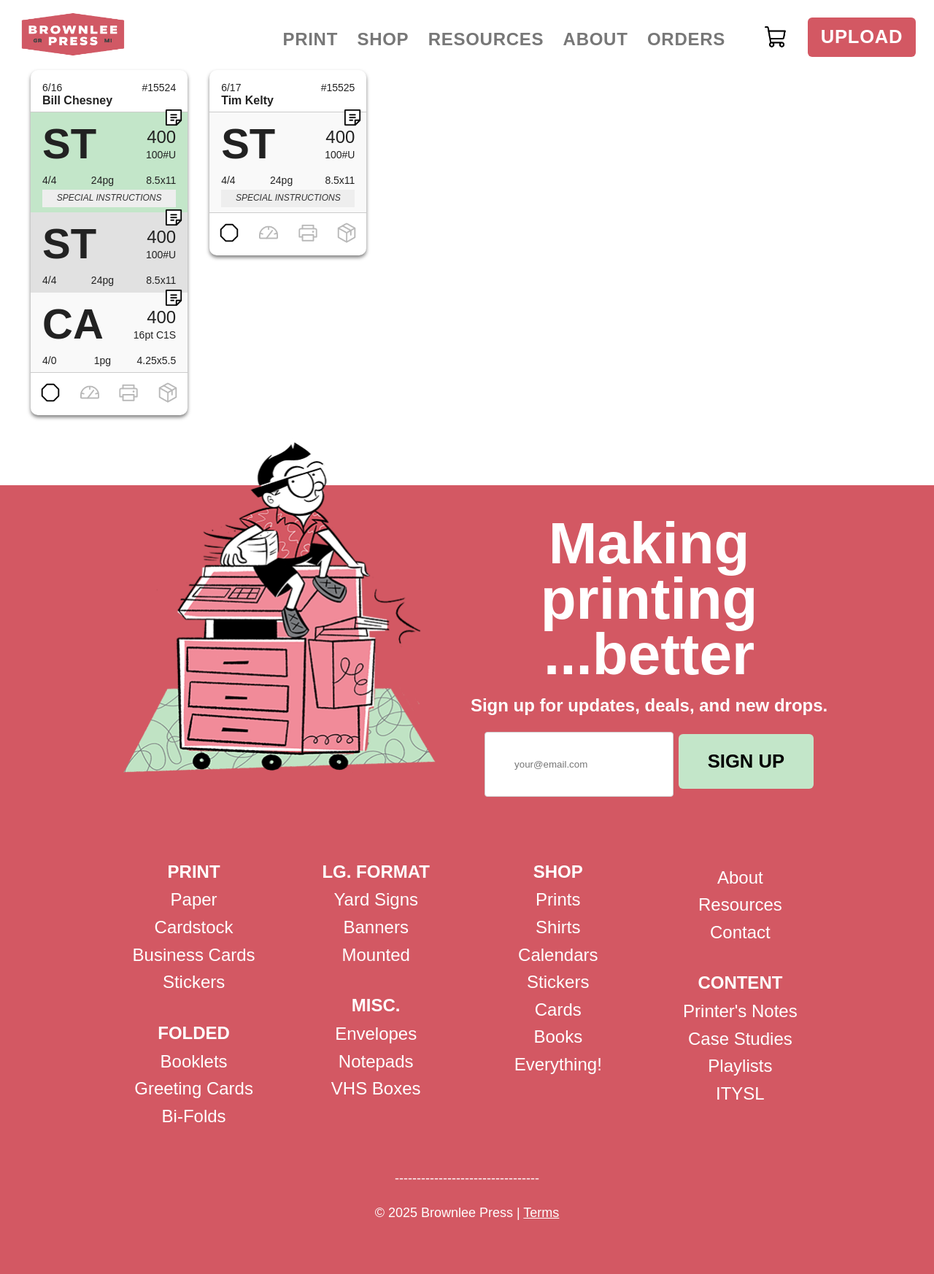
After one commit to brownleepress/brownlee-site, a PHP site: page /incoming-orders.php in a window 1280 px wide. The commit adds this page. Shown: the whole page at 73% size. Run offline with PHP 8.4, Linux system fonts and the light colour scheme.

Commit message:
Update order card layout and add images

```diff
--- a/__003-header.php
+++ b/__003-header.php
@@ -10,6 +10,7 @@
             <a href="#">Shop</a>
             <a href="#">Resources</a>
             <a href="#">About</a>
+            <a href="incoming-orders.php">Orders</a>
             <a href="#"></a><img src="img/cart.png" alt="Brownlee Press" class="desktopCart" id=""/></a>
             <a href="#" class="upload-btn">Upload</a>
           </nav>
--- /dev/null
+++ b/incoming-orders.php
@@ -0,0 +1,325 @@
+<?php include '__001-top.php'; ?>
+  <title>Orders</title>
+<?php include '__002-links.php'; ?>
+<!--inside head -->
+
+<style>
+  .order-cards-wrapper {
+    display: grid;
+    grid-template-columns: repeat(auto-fill, minmax(200px, 1fr));
+    gap: 30px;
+    width: 100%;
+    padding: 0 10px;
+    box-sizing: border-box;
+    align-items: start;
+  }
+  .order-card {
+    background: white;
+    border-radius: 10px;
+    box-shadow: 0 3px 5px rgba(0,0,0,0.5);
+    display: flex;
+    flex-direction: column;
+    justify-content: space-between;
+
+    overflow: hidden;
+  }
+  .card-header {
+    display: flex;
+    justify-content: space-between;
+    font-size: 14px;
+    line-height: 1rem;
+    padding: 16px 16px 0 16px;
+  }
+  .customer-name {
+    font-size: 16px;
+    font-weight: 600;
+    padding: 0 16px 4px 16px;
+    border-bottom: 1px #ccc solid;
+  }
+
+  .job-block {
+    padding: 5px 16px 7px;
+    text-decoration: none;
+    color: inherit;
+    display: block;
+    position: relative;
+    z-index: 1;
+    transition: background-color 0.2s;
+  }
+  .order-card .job-block:nth-child(odd) {
+    background-color: #f9f9f9;
+  }
+  .order-card .job-block:nth-child(even) {
+    background-color: #e1e1e1;
+  }
+  .job-block.done {
+  background-color: #C3E6C9 !important;
+  color: #222 !important;
+}
+
+.job-block.done:hover {
+  background-color: #C3E6C9 !important;
+  color: #222 !important;
+}
+
+.job-block:not(.done):hover {
+  background-color: #D35863;
+  color: white;
+}
+  .download-icon {
+    position: absolute;
+    top: -8px;
+    right: 4px;
+    width: 30px;
+    height: 30px;
+    background: url('img/_file.png') no-repeat center center;
+    background-size: contain;
+    z-index: 10;
+    pointer-events: auto;
+    display: block;
+  }
+  .job-main {
+    display: flex;
+    justify-content: space-between;
+    align-items: flex-start;
+  }
+  .job-code {
+    font-size: 58px;
+    font-weight: bold;
+    align-self: flex-start;
+    color: inherit;
+    text-decoration: none;
+  }
+  .job-code:hover {color: inherit;}
+  .job-details {
+    text-align: right;
+    align-self: flex-start;
+  }
+  .line {
+    font-size: 14px;
+  }
+  .job-basics {
+    display: flex;
+    justify-content: space-between;
+    font-size: 14px;
+    margin-top: 4px;
+  }
+  .job-basics div:nth-child(1) {
+    width: 30%;
+    text-align: left;
+  }
+  .job-basics div:nth-child(2) {
+    width: 30%;
+    text-align: center;
+  }
+  .job-basics div:nth-child(3) {
+    width: 40%;
+    text-align: right;
+  }
+  .specials {
+    font-size: 13px;
+    color: #555;
+    text-align: center;
+  }
+  .instructions-toggle {
+    font-size: 12px;
+    margin-top: 4px;
+    color: #333;
+    font-style: italic;
+    text-align: center;
+    cursor: pointer;
+    background: #eee;
+    padding: 4px 0;
+    z-index: 3;
+    position: relative;
+  }
+  .instructions-content {
+    font-size: 12px;
+    line-height: 0.9rem;
+    padding: 4px 8px;
+    display: none;
+    background: #f9f9f9;
+    color: #222;
+    border-top: 1px solid #ccc;
+  }
+  .status-icons {
+    border-top: 1px #ccc solid;
+    display: flex;
+    justify-content: space-around;
+    padding: 12px 0 16px 0;
+    margin-top: auto;
+  }
+  .status-icons img {
+    width: 30px;
+    height: 30px;
+    opacity: 0.28;
+  }
+  .status-icons img.active {
+    opacity: 1;
+  }
+</style>
+<script>
+  document.addEventListener('DOMContentLoaded', function () {
+    document.querySelectorAll('.instructions-toggle').forEach(function (toggle) {
+      toggle.addEventListener('click', function (e) {
+        e.stopPropagation();
+        const content = this.nextElementSibling;
+        content.style.display = content.style.display === 'block' ? 'none' : 'block';
+      });
+    });
+    document.querySelectorAll('.download-icon').forEach(function (icon) {
+      icon.addEventListener('click', function (e) {
+        e.stopPropagation();
+        window.location = this.getAttribute('data-href');
+      });
+    });
+  });
+</script>
+
+<!--inside head -->
+</head><body>
+<?php include '__003-header.php'; ?>
+  <section class="section" style="margin-bottom:0; padding: 6rem 2rem;">
+    <div class="order-cards-wrapper">
+
+
+
+
+
+
+
+<!-- JOB CARD -->
+<div class="order-card">
+  <div class="card-header">
+    <span>6/16</span>
+    <span>#15524</span>
+  </div>
+  <div class="customer-name">Bill Chesney</div>
+<!-- START JOB -->
+  <div class="job-block done">
+    <a href="files/job-123.pdf" class="download-icon" download></a>
+    <div class="job-main">
+      <a href="toggle_done.html" class="job-code">ST</a>
+      <div class="job-details">
+        <div class="line" style="font-size: 100%; font-weight: 500; margin-top:13px;">400</div>
+        <div class="line">100#U</div>
+      </div>
+    </div>
+    <div class="job-basics">
+      <div>4/4</div>
+      <div>24pg</div>
+      <div>8.5x11</div>
+    </div>
+    <div class="instructions-toggle">SPECIAL INSTRUCTIONS</div>
+    <div class="instructions-content">Customer notes go here. Customer notes go here. Customer notes go here. Customer notes go here. </div>
+  </div>
+<!-- END JOB -->
+<!-- START JOB -->
+  <div class="job-block">
+    <a href="files/job-123.pdf" class="download-icon" download></a>
+    <div class="job-main">
+      <a href="toggle_done.html" class="job-code">ST</a>
+      <div class="job-details">
+        <div class="line" style="font-size: 100%; font-weight: 500; margin-top:13px;">400</div>
+        <div class="line">100#U</div>
+      </div>
+    </div>
+    <div class="job-basics">
+      <div>4/4</div>
+      <div>24pg</div>
+      <div>8.5x11</div>
+    </div>
+    <!--
+    <div class="instructions-toggle">SPECIAL INSTRUCTIONS</div>
+    <div class="instructions-content">Customer notes go here.</div>
+-->
+  </div>
+<!-- END JOB -->
+ <!-- START JOB -->
+  <div class="job-block">
+    <a href="files/job-123.pdf" class="download-icon" download></a>
+    <div class="job-main">
+      <a href="toggle_done.html" class="job-code">CA</a>
+      <div class="job-details">
+        <div class="line" style="font-size: 100%; font-weight: 500; margin-top:13px;">400</div>
+        <div class="line">16pt C1S</div>
+      </div>
+    </div>
+    <div class="job-basics">
+      <div>4/0</div>
+      <div>1pg</div>
+      <div>4.25x5.5</div>
+    </div>
+    <!--
+    <div class="instructions-toggle">SPECIAL INSTRUCTIONS</div>
+    <div class="instructions-content">Customer notes go here.</div>
+-->
+  </div>
+<!-- END JOB -->
+
+  <div class="status-icons">
+    <img src="img/_holding.png" alt="Holding" class="active" />
+    <img src="img/_processing.png" alt="Processing" />
+    <img src="img/_printing.png" alt="Printing" />
+    <img src="img/_complete.png" alt="Complete" />
+  </div>
+</div>
+<!-- END JOB CARD -->
+
+
+
+
+
+
+
+
+
+<!-- JOB CARD -->
+<div class="order-card">
+  <div class="card-header">
+    <span>6/17</span>
+    <span>#15525</span>
+  </div>
+  <div class="customer-name">Tim Kelty</div>
+<!-- START JOB -->
+  <div class="job-block">
+    <a href="files/job-123.pdf" class="download-icon" download></a>
+    <div class="job-main">
+      <a href="toggle_done.html" class="job-code">ST</a>
+      <div class="job-details">
+        <div class="line" style="font-size: 100%; font-weight: 500; margin-top:13px;">400</div>
+        <div class="line">100#U</div>
+      </div>
+    </div>
+    <div class="job-basics">
+      <div>4/4</div>
+      <div>24pg</div>
+      <div>8.5x11</div>
+    </div>
+    <div class="instructions-toggle">SPECIAL INSTRUCTIONS</div>
+    <div class="instructions-content">Customer notes go here. Customer notes go here. Customer notes go here. Customer notes go here. </div>
+  </div>
+<!-- END JOB -->
+
+  <div class="status-icons">
+    <img src="img/_holding.png" alt="Holding" class="active" />
+    <img src="img/_processing.png" alt="Processing" />
+    <img src="img/_printing.png" alt="Printing" />
+    <img src="img/_complete.png" alt="Complete" />
+  </div>
+</div>
+<!-- END JOB CARD -->
+
+
+
+
+
+
+
+
+    </div>
+  </section>
+<?php include '__004-footer.php'; ?>
+<?php include '__005-java.php'; ?>
+<!--before /body -->
+</body></html>
```
Also changed, not shown: img/_complete.png (added), img/_file.png (added), img/_holding.png (added), img/_printing.png (added), img/_processing.png (added), 1 other file.
